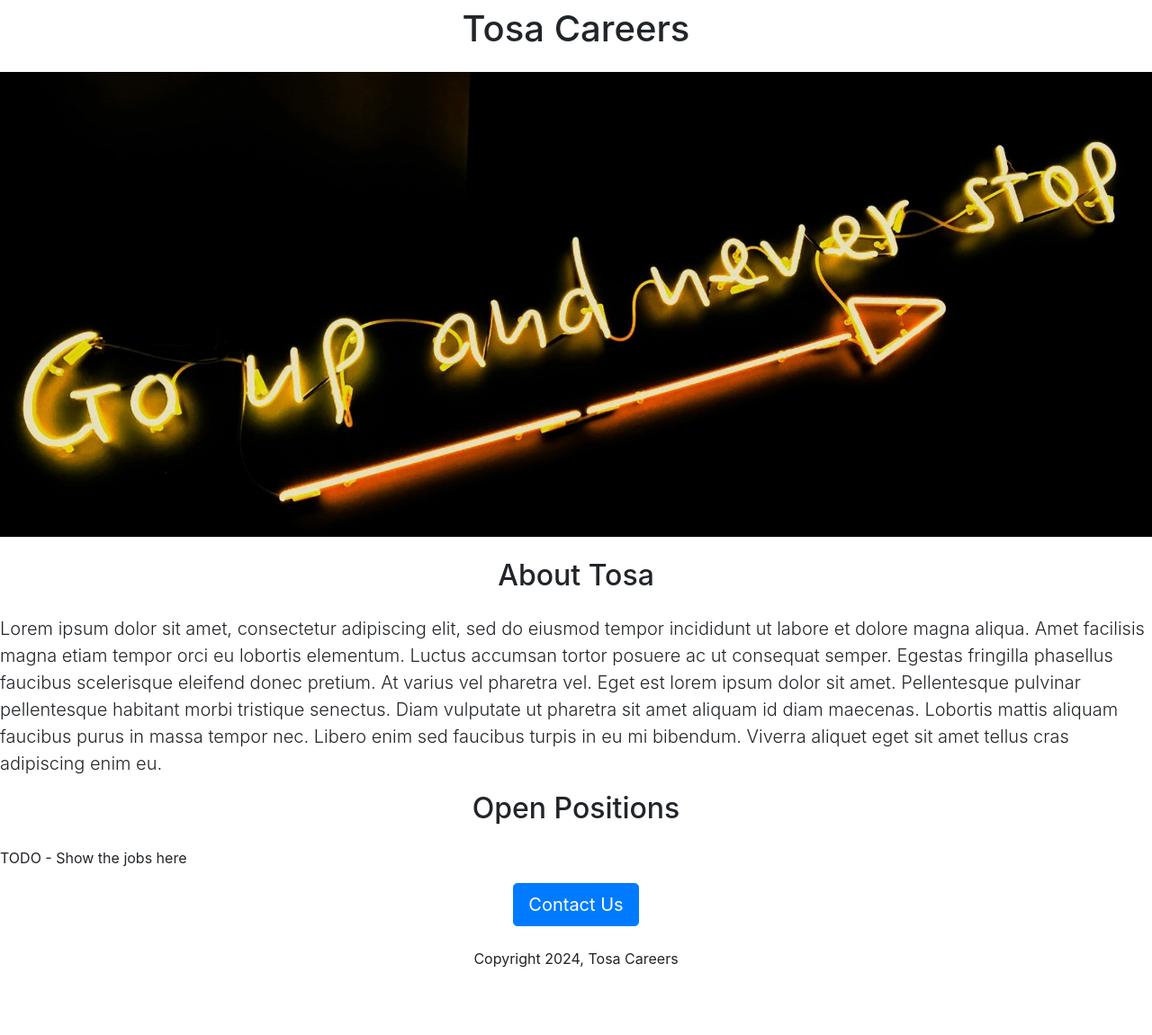
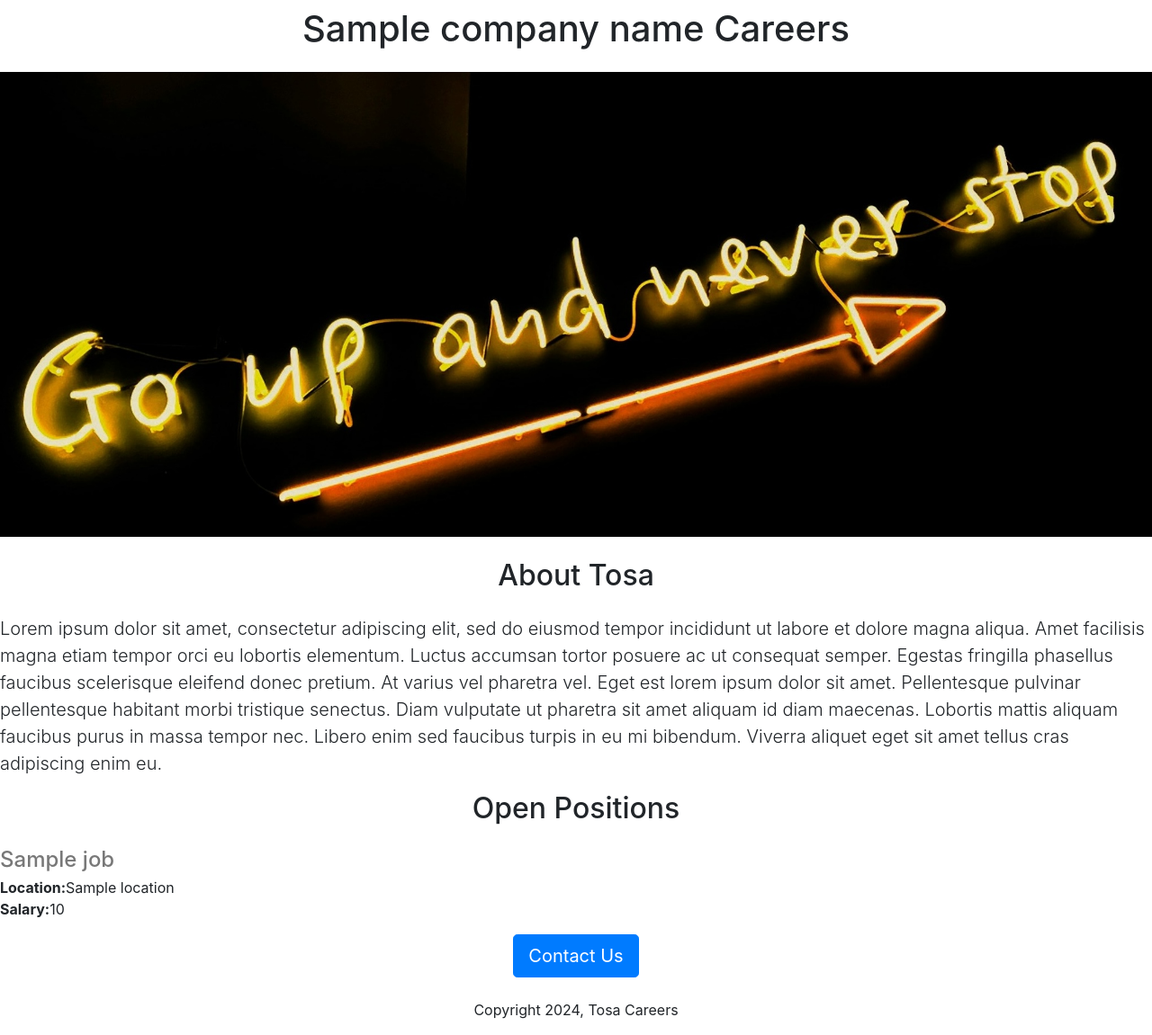
Before and after one commit to kj-grogu/Web-Development-python, a Python web app: template templates/home.html in a window 1280 px wide. Shown: the whole page at 90% size. Before the commit the page ends 1076 px from the top, so only its background shows below. Run offline with Jinja, Linux system fonts and the light colour scheme; the template is opened without the code that fills it: most values are stand-ins (such as "Sample title", 1, 10 or a date in 2020); some libraries are stand-ins or nearby versions.

Commit message:
Added Jobs

```diff
--- a/templates/home.html
+++ b/templates/home.html
@@ -16,12 +16,24 @@
   </head>
   <body>
     <div class = "cointainer">
-      <h1 class="text-center mt-2 mb-4">Tosa Careers</h1>
+      <h1 class="text-center mt-2 mb-4">{{company_name}} Careers</h1>
       <img class="img-fluid" alt="Fluid image" id= "banner" src = "/static/banner.jpg">
       <h2 class="text-center mt-2 mb-4">About Tosa</h2>
       <p class="lead">Lorem ipsum dolor sit amet, consectetur adipiscing elit, sed do eiusmod tempor incididunt ut labore et dolore magna aliqua. Amet facilisis magna etiam tempor orci eu lobortis elementum. Luctus accumsan tortor posuere ac ut consequat semper. Egestas fringilla phasellus faucibus scelerisque eleifend donec pretium. At varius vel pharetra vel. Eget est lorem ipsum dolor sit amet. Pellentesque pulvinar pellentesque habitant morbi tristique senectus. Diam vulputate ut pharetra sit amet aliquam id diam maecenas. Lobortis mattis aliquam faucibus purus in massa tempor nec. Libero enim sed faucibus turpis in eu mi bibendum. Viverra aliquet eget sit amet tellus cras adipiscing enim eu.</p>
       <h2 class="text-center mt-2 mb-4"">Open Positions</h2>
-      <p>TODO - Show the jobs here</p>
+        <div>
+        {% for job in jobs %}
+        <div style="margin-bottom:16px;">
+          <h4 style = "color: rgb(120, 120, 120); margin-bottom:4px;">{{job['title']}}</h4>
+          <div>
+            <b>Location:</b>{{job['location']}}
+          </div>
+          <div>
+            <b>Salary:</b>{{job['salary']}}
+          </div>
+        </div>
+        {% endfor %}
+        </div>
       <div class="text-center">
         <button class="btn btn-primary btn-lg">Contact Us</button>
         <p class="mt-4">Copyright 2024, Tosa Careers</p>
```
Also changed, not shown: app.py (+23 -1 lines).
